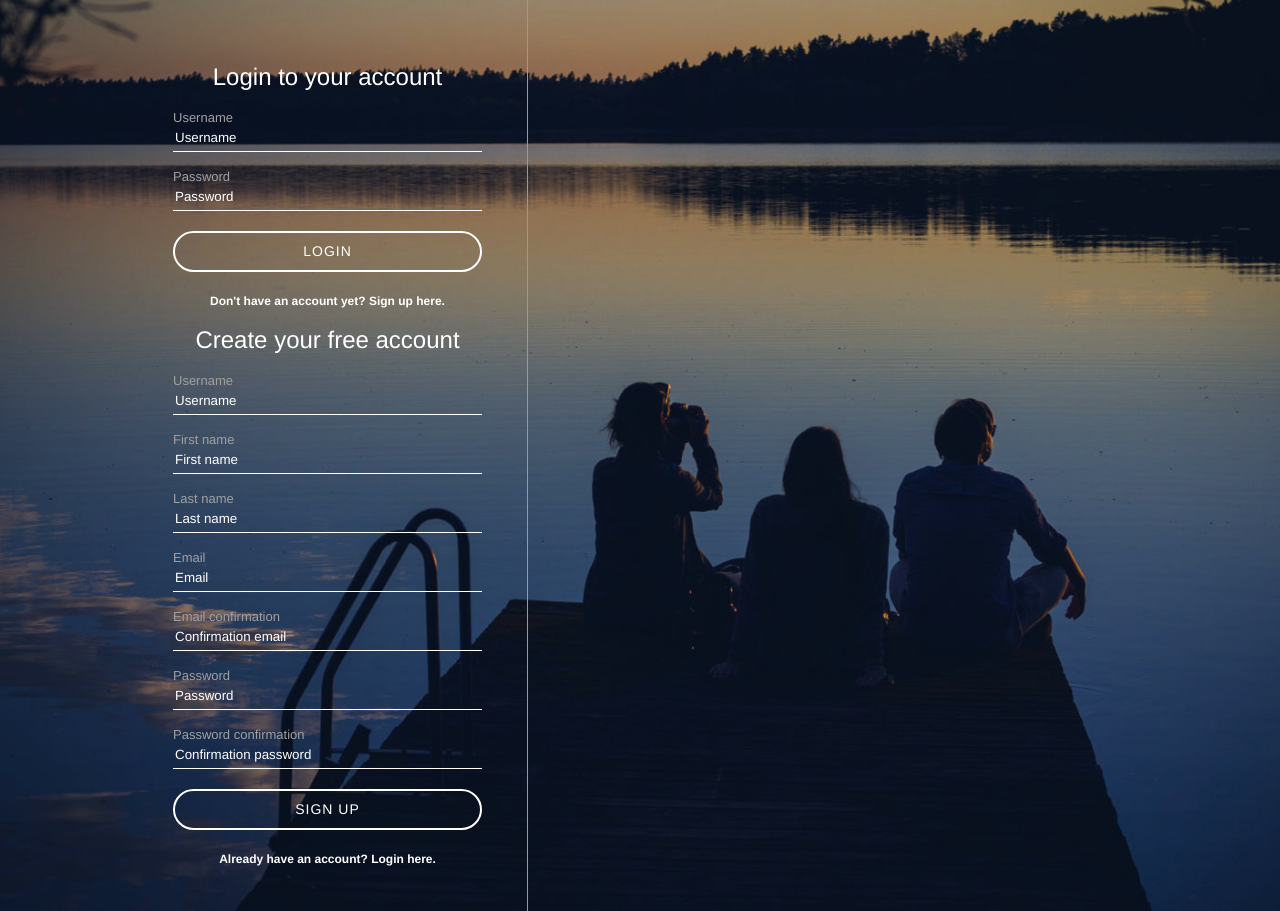
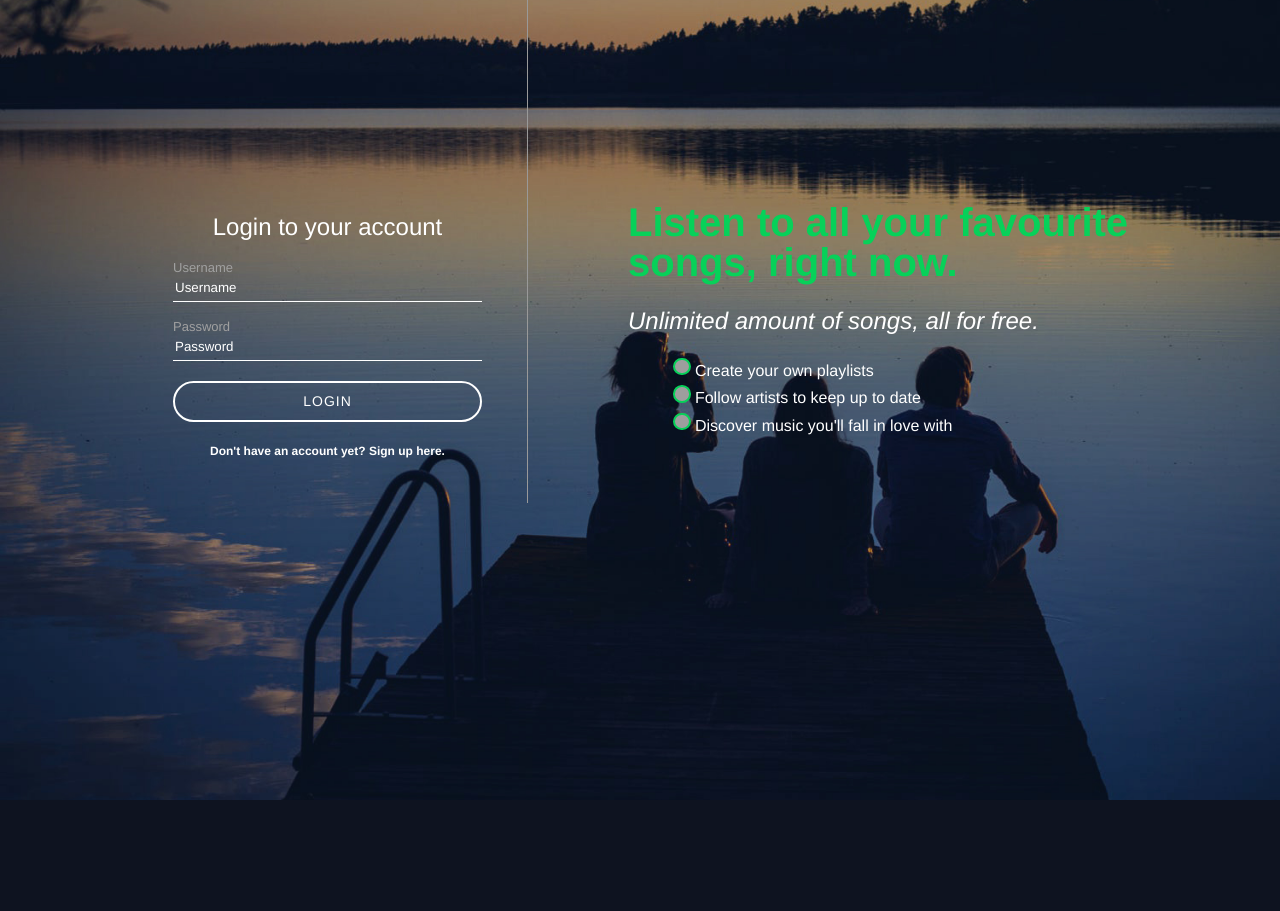
Before and after one commit to lhajoosten/Spotify, a PHP site: page /register.php in a window 1280 px wide. After the commit the page ends 800 px from the top, so only its background shows below. Run offline with PHP 8.4, Linux system fonts and the light colour scheme; grey boxes are pictures that could not be loaded.

Commit message:
added some more content to the forms and its styling

```diff
--- a/assets/css/register.css
+++ b/assets/css/register.css
@@ -31,21 +31,25 @@ body {
 }
 
 ::-webkit-input-placeholder { /* WebKit, Blink, Edge */
-    color:    #fff;
+    color: #fff;
 }
+
 :-moz-placeholder { /* Mozilla Firefox 4 to 18 */
-    color:    #fff;
-    opacity:  1;
+    color: #fff;
+    opacity: 1;
 }
+
 ::-moz-placeholder { /* Mozilla Firefox 19+ */
-    color:    #fff;
-    opacity:  1;
+    color: #fff;
+    opacity: 1;
 }
+
 :-ms-input-placeholder { /* Internet Explorer 10-11 */
-    color:    #fff;
+    color: #fff;
 }
+
 ::-ms-input-placeholder { /* Microsoft Edge */
-    color:    #fff;
+    color: #fff;
 }
 
 
@@ -103,7 +107,54 @@ body {
 }
 
 .hasAccountText span {
-    font-weight: bold!important;
+    font-weight: bold !important;
     font-size: 12px;
     cursor: pointer;
 }
+
+#loginForm {
+    padding: 150px 0 0 0;
+}
+
+#registerForm {
+    padding: 20px 0 0 0;
+    display: none;
+}
+
+#loginText {
+    padding: 175px 0 50px 100px;
+    display: table-cell;
+}
+
+#loginText h1 {
+    font-size: 40px;
+    color: #07d159;
+    font-weight: bolder;
+}
+
+#loginText h2 {
+    color: #fff;
+    font-style: italic;
+    font-weight: lighter;
+}
+
+#loginText li {
+    line-height: 5px;
+    list-style: none;
+    padding: 5px;
+}
+
+#loginText li img {
+    line-height: 5px;
+    height: 17.5px;
+    width: 17.5px;
+    background-color: #07d159;
+    border: 2px solid #07d159;
+    border-radius: 50%;
+}
+
+.errorMessage {
+    color: #07d159!important;
+    font-size: 12px;
+    display: block;
+}
--- a/register.php
+++ b/register.php
@@ -23,11 +23,30 @@ function getInputValue($name)
 <head>
     <meta charset="UTF-8">
     <title>Welcome to Spotify!</title>
+    <link rel="icon" href="assets/img/icons/Spotify_Icon_RGB_Green.png">
     <link rel="stylesheet" type="text/css" href="assets/css/register.css">
     <script type="text/javascript" src="https://ajax.googleapis.com/ajax/libs/jquery/3.4.1/jquery.min.js"></script>
-    <script type="text/javascript" src="assets/js/register.js" ></script>
+    <script type="text/javascript" src="assets/js/register.js"></script>
 </head>
 <body>
+<?php
+if (isset($_POST['registerButton'])) {
+    echo '<script>
+    $(document).ready(function () {
+        $("#loginForm").hide();
+        $("#registerForm").show();
+    });
+</script>';
+} else {
+    echo '<script>
+    $(document).ready(function () {
+        $("#loginForm").show();
+        $("#registerForm").hide();
+    });
+</script>';
+}
+?>
+
 <div id="background">
     <div id="loginContainer">
         <div id="inputContainer">
@@ -111,6 +130,18 @@ function getInputValue($name)
                 </div>
             </form>
         </div>
+
+        <div id="loginText">
+            <h1>Listen to all your favourite songs, right now.</h1>
+            <h2>Unlimited amount of songs, all for free.</h2>
+
+            <ul>
+                <li><img src="https://img.icons8.com/metro/48/000000/checkmark.png"> Create your own playlists</li>
+                <li><img src="https://img.icons8.com/metro/48/000000/checkmark.png"> Follow artists to keep up to date</li>
+                <li><img src="https://img.icons8.com/metro/48/000000/checkmark.png"> Discover music you'll fall in love with</li>
+            </ul>
+        </div>
+
     </div>
 </div>
 </body>
```
Also changed, not shown: assets/img/icons/Spotify_Icon_RGB_Black.png (added), assets/img/icons/Spotify_Icon_RGB_Green.png (added), assets/img/icons/Spotify_Icon_RGB_White.png (added).
